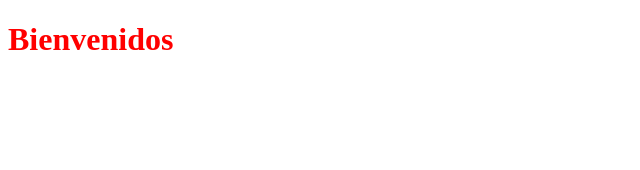
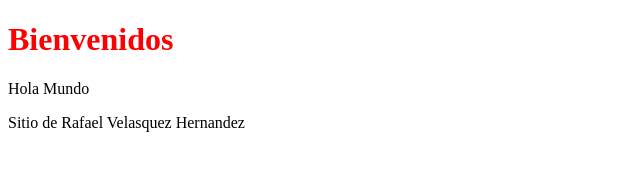
Before and after one commit to rafaricardo1047/clasegit175, a plain HTML site: page index.html in a window 1280 px wide. Shown: the whole page, without its empty margins (0-640 px from the left). Drawn offline with Linux system fonts and the light colour scheme.

Commit message:
Agregado Pàgina de

```diff
--- a/index.html
+++ b/index.html
@@ -7,5 +7,7 @@
 </head>
 <body>
 	<h1>Bienvenidos</h1>
+	<p>Hola Mundo</p>
+	<p>Sitio de Rafael Velasquez Hernandez</p>
 </body>
 </html>
```
